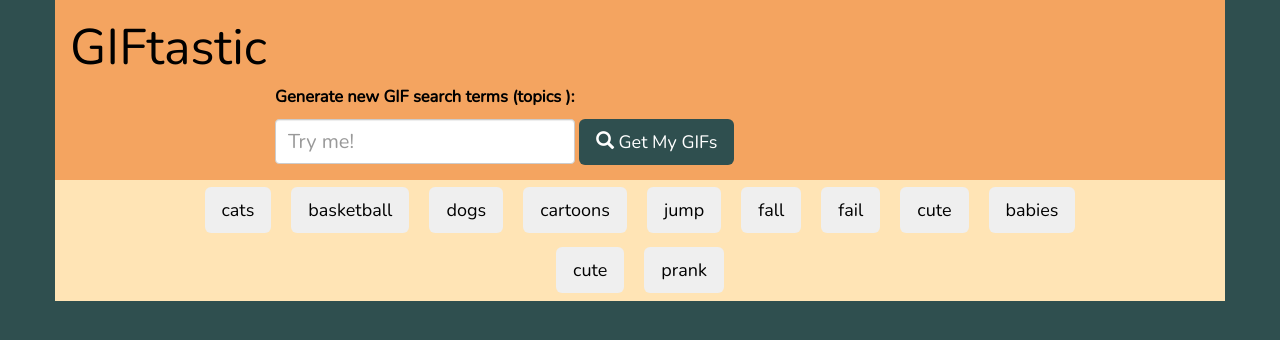
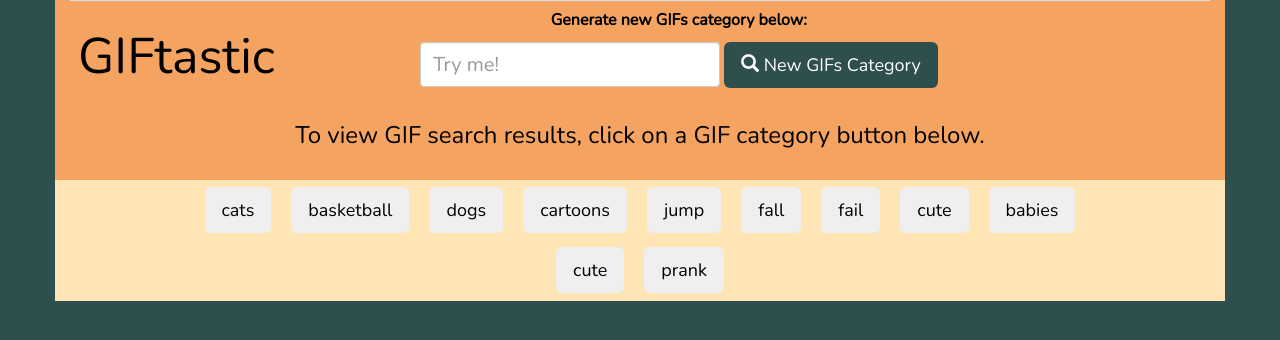
Before and after one commit to ceq2000/GIFtastic, a plain HTML site: page index.html in a window 1280 px wide. Drawn offline with nearby package versions, Linux system fonts and the light colour scheme.

Commit message:
Updated Header

```diff
--- a/index.html
+++ b/index.html
@@ -24,43 +24,58 @@
     </head>
 
     <body>
-        <section>
         <div class="container" style="background-color:sandybrown">
-                <row style="font-size: 110%" style="align-content: center; text-align: left">
+            <div class="table-responsive">
+                <table class="table table-borderless">
+                    <tbody>
+                        <tr>
+                            <td>
                                 <h1 id="header">GIFtastic</h1>
-                    <p class="col-lg-8 col-lg-offset-2"><b>Generate new GIF search terms (topics ):</b></p>
-                </row>
-                <div class="col-lg-8 col-lg-offset-2">
+                            </td>
+                            <td style="width: 30%; text-align: center">
+                                <div class="container">
                                     <form class="form-inline">
-                        <div class="form-group">
+                                        <div class="form-group" style="float: left; padding-left: 10%">
+                                            <p id="search-input"><b>Generate new GIFs category below:</b></p>
                                             <input type="text" class="form-control" placeholder="Try me!" id="submitBox"
                                                 style="width:300px; height: 45px">
                                             <button type="submit" class="btn btn-lg" id="submitTerm"
-                                style="background-color: darkslategrey; color: #ffffff"><span
-                                    class="glyphicon glyphicon-search"></span> Get My GIFs</button>
+                                                style="background-color: darkslategrey; color: #ffffff">
+                                                <span class="glyphicon glyphicon-search"></span>
+                                                New GIFs Category
+                                            </button>
                                         </div>
                                     </form>
                                 </div>
+                            </td>
+                        </tr>
+                    </tbody>
+                </table>
+                <div style="background-color: sandybrown" id="instructions">
+                    <h3 style="text-align: center">To view GIF search results, click on a GIF category button below.
+                    </h3>
+                    <br>
                 </div>
-
-        </section>
+            </div>
+        </div>
+        <!-- Section with Existing GIF Search Categories Displays Below -->
         <section id="searchSection">
             <div class="container" style="background-color:moccasin">
                 <div class="row">
                     <div class="col-lg-10 col-lg-offset-1 text-center" id="searchButtonsContainer">
                     </div>
-
                 </div>
             </div>
         </section>
-
+        <!-- Section with GIFs Query Results Displays Below -->
         <section id="displaySection">
             <div class='container' style="background-color:moccasin">
                 <div class="col-lg-12" id='showGIFS'>
-
                 </div>
             </div>
         </section>
+        </div>
+        <!-- JQuery CDN Link -->
         <script src="https://code.jquery.com/jquery-3.1.1.min.js"
             integrity="sha256-hVVnYaiADRTO2PzUGmuLJr8BLUSjGIZsDYGmIJLv2b8=" crossorigin="anonymous"></script>
         <!-- Latest compiled and minified JavaScript -->
```
Lines whose indentation alone changed are shown as unchanged.
